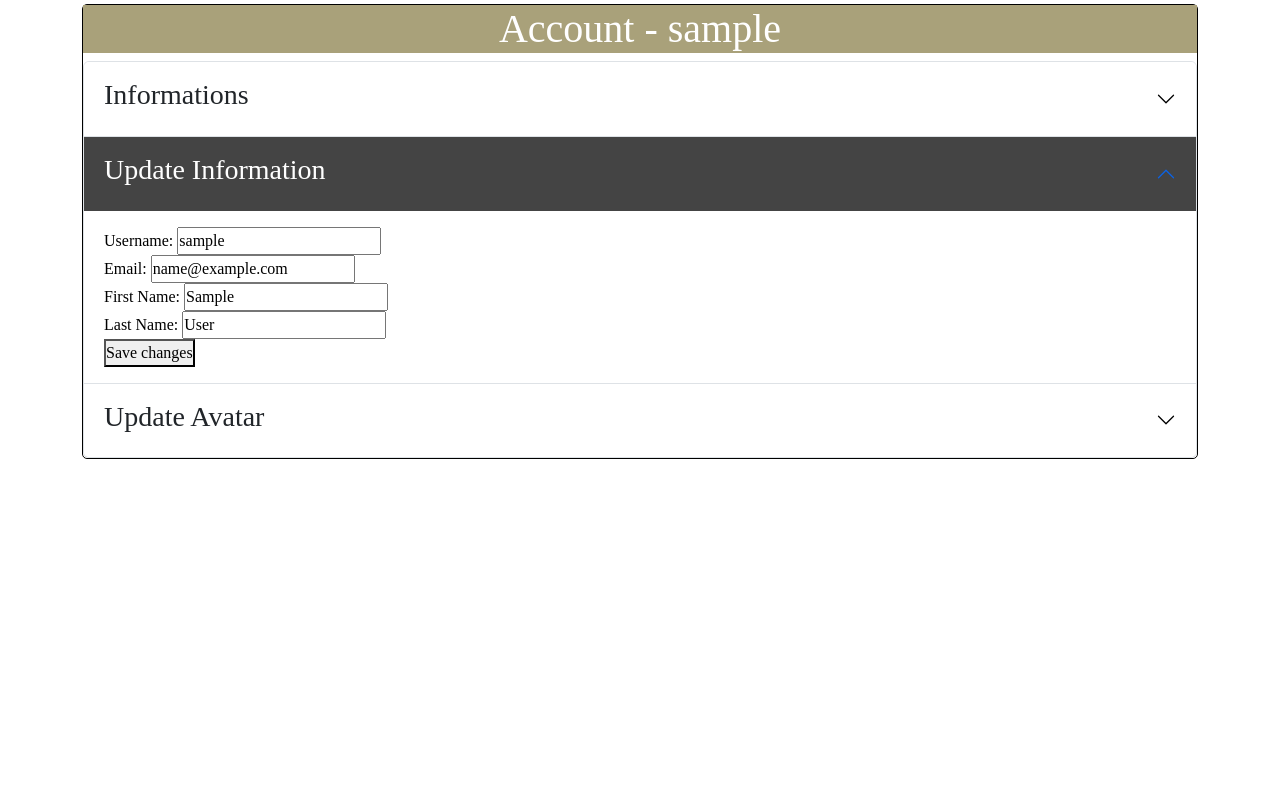
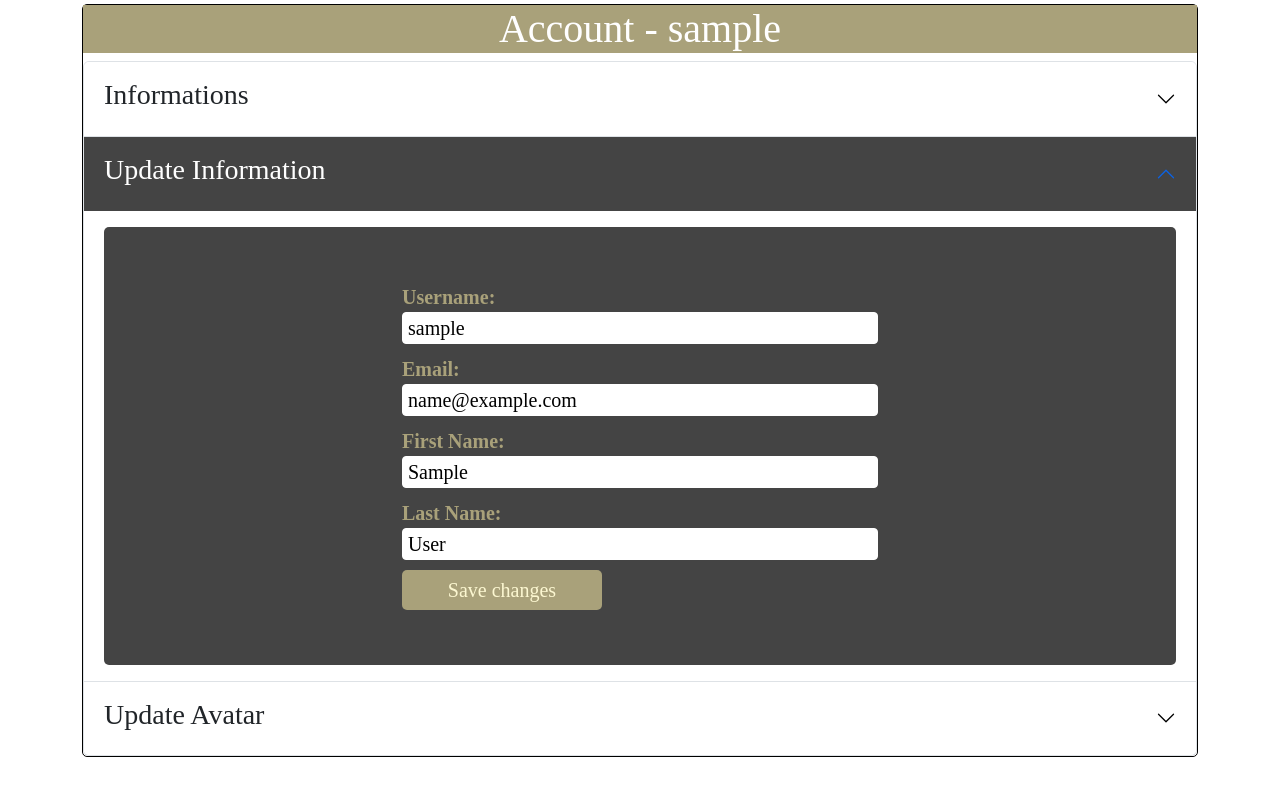
Before and after one commit to Renildo15/MangaCats, a Django app: page /auth/account/ in a window 1280 px wide, after a click on "Update Information". Shown: the part 104-891 px from the top of the page. Before the commit the page ends 563 px from the top, so only its background shows below. Run offline with Django 4.2, Linux system fonts and the light colour scheme; the visitor is signed in with stand-in values (Sample User, id 1); some libraries are stand-ins or nearby versions.

Commit message:
style: form #3

```diff
--- a/core/static/css/user_app/styles.css
+++ b/core/static/css/user_app/styles.css
@@ -329,6 +329,14 @@
 
 }
 
+.content .accordion .accordion-item .accordion-collapse .accordion-body .content .img-div{
+    background-image: url('../../imgs/capa.jpg');
+    background-repeat: no-repeat;
+    background-size: cover;
+    background-position: center;
+    height: 100%;
+}
+
 .content .accordion .accordion-item .accordion-collapse .accordion-body .content hr{
     color: var(--color5);
 }
@@ -372,3 +380,58 @@
     transition: 0.3s;
     letter-spacing: 2px;
 }
+
+.content .accordion .accordion-item .accordion-collapse .accordion-body form{
+    border-radius: 5px;
+    padding: 50px;
+    background-color: var(--color1);
+}
+
+.content .accordion .accordion-item .accordion-collapse .accordion-body form .form-group{
+    width: 50%;
+    padding: 5px;
+    margin: 0 auto;
+}
+
+.content .accordion .accordion-item .accordion-collapse .accordion-body form .form-group label{
+    display: block;
+    font-size: 20px;
+    font-weight: bold;
+    color: var(--color3);
+}
+
+.content .accordion .accordion-item .accordion-collapse .accordion-body form .form-group input{
+    width: 100%;
+    font-size: 20px;
+    border-radius: 4px;
+    padding: 0 5px;
+    border: 1px solid white;
+}
+.content .accordion .accordion-item .accordion-collapse .accordion-body form .form-group input:focus{
+    outline: none;
+    border: 1px solid var(--color4);
+    padding-left: 0 5px;
+}
+.content .accordion .accordion-item .accordion-collapse .accordion-body form .button{
+    width: 50%;
+    padding: 5px;
+    margin: 0 auto;
+}
+
+.content .accordion .accordion-item .accordion-collapse .accordion-body form .button button{
+    outline: none;
+    border: none;
+    width: 200px;
+    padding: 5px;
+    font-size: 20px;
+    border-radius: 5px;
+    background-color: var(--color3);
+    color: var(--color2);
+}
+
+.content .accordion .accordion-item .accordion-collapse .accordion-body form .button button:hover {
+    cursor: pointer;
+    background-color: var(--color2);
+    color: var(--color3);
+    transition: all 0.3s ease;
+}
--- a/core/user_app/templates/pages/profile/profile_page.html
+++ b/core/user_app/templates/pages/profile/profile_page.html
@@ -175,14 +175,8 @@
                     <label for="">Last Name:</label>
                     {{form_user.last_name}}
                   </div>
-                <div>
+                  <div class="button">
                       <button class="submit_update">Save changes</button>
-                </div>
-                <div class="output d-none">
-                    <div id="ajaxprogress">
-                        <h6>Loading</h6>
-                      {% load static %} <img src="{% static "/imgs/load.gif" %}" alt="load" />
-                    </div>
                   </div>
               </form>
             </div>
```
Also changed, not shown: core/static/imgs/capa.jpg (added). Lines whose indentation alone changed are shown as unchanged.
